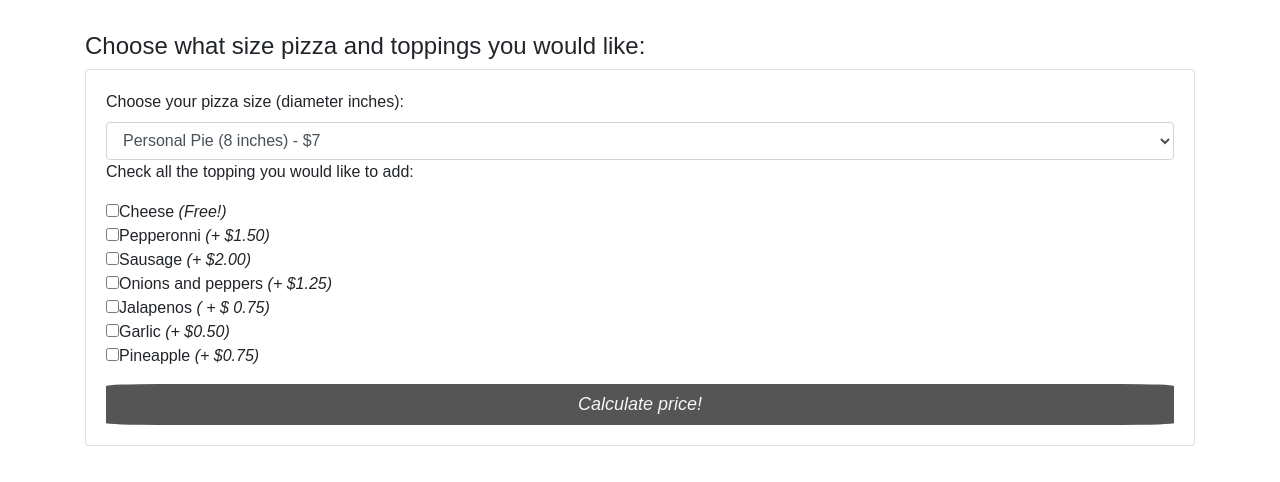
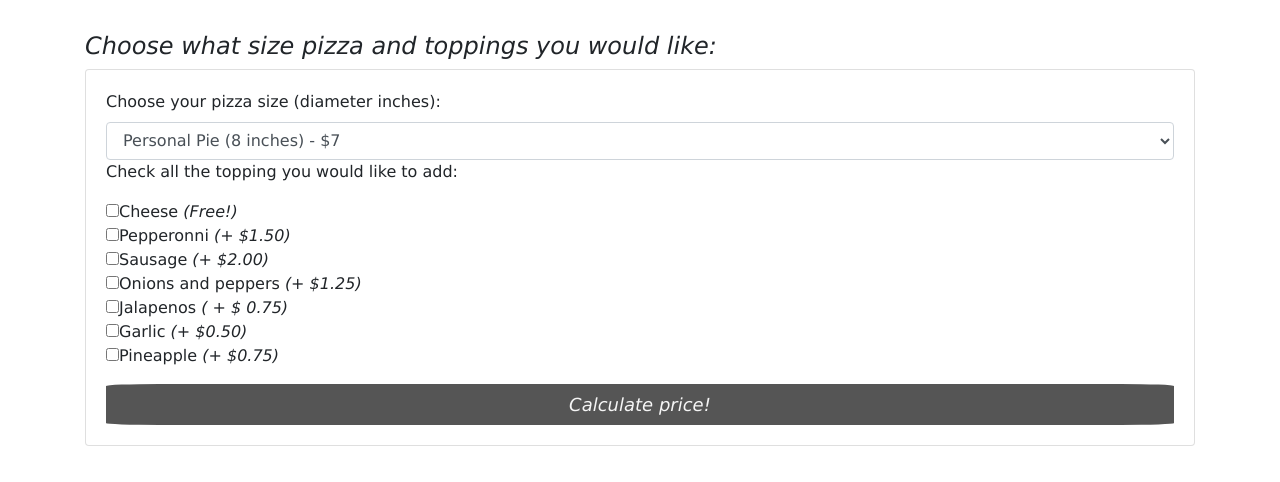
Before and after one commit to freiland/pizza-parlor, a plain HTML site: page index.html in a window 1280 px wide. Shown: the part 188-670 px from the top of the page. Drawn offline with Linux system fonts and the light colour scheme.

Commit message:
add new font styling to body

```diff
--- a/css/styles.css
+++ b/css/styles.css
@@ -5,7 +5,8 @@
 }
 
 body {
-  font-family: inherit;
+  font-family: 'Lucida Sans', 'Lucida Sans Regular', 'Lucida Grande', 'Lucida Sans Unicode', Geneva, Verdana, sans-serif;
+
 }
 
 .jumbotron {
@@ -17,6 +18,8 @@ body {
 
 h2 {
   font-size: x-large;
+  font-style: italic;
+
 }
 
 img {
```
Also changed, not shown: index.html (+2 -1 lines).
